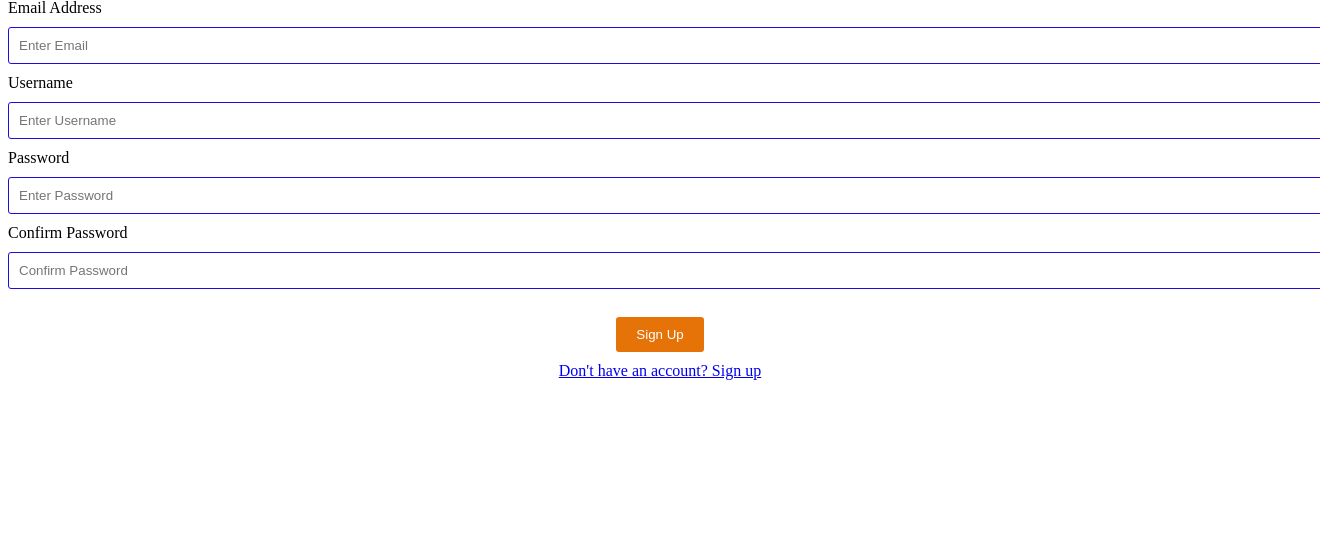
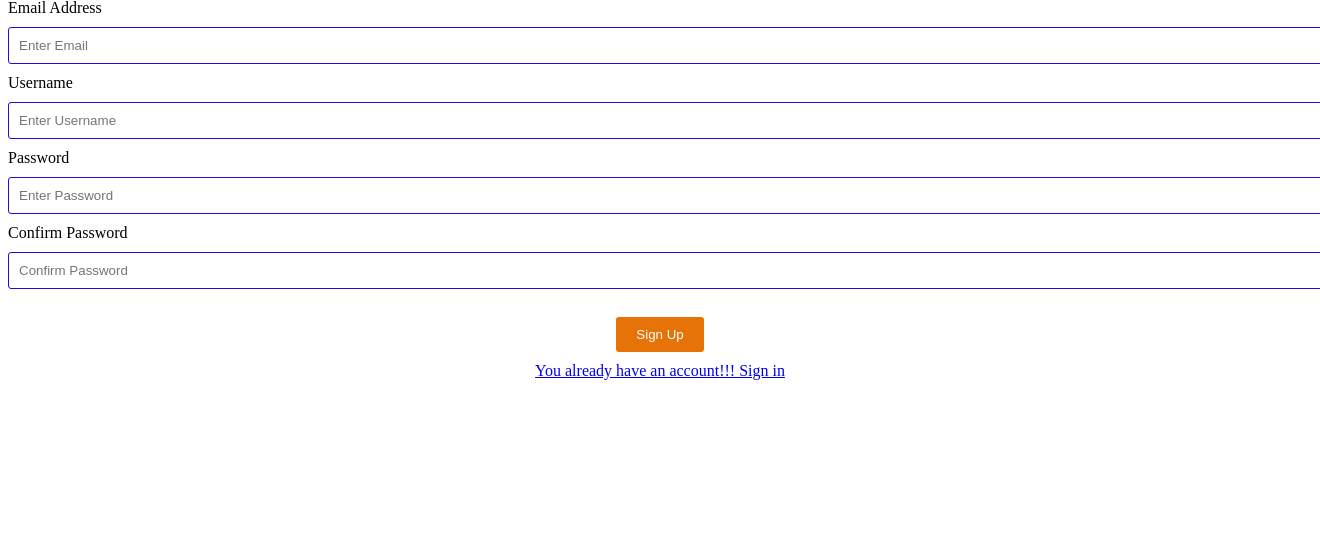
Before and after one commit to shib1111111/ToDo-List, a Flask app: page /signup.html in a window 1320 px wide; the page is wider, and only the part inside the window is pictured. Shown: the part 81-631 px from the top of that part. Run offline with Flask 3, Linux system fonts and the light colour scheme.

Commit message:
Update signup.html

```diff
--- a/templates/signup.html
+++ b/templates/signup.html
@@ -26,7 +26,7 @@
         </form>
     </div>
     <div align="center">
-        <a href="{{ url_for('login') }}">Don't have an account? Sign up</a>
+        <a href="{{ url_for('login') }}">You already have an account!!! Sign in </a>
     </div>
 </body>
 </html>
```
